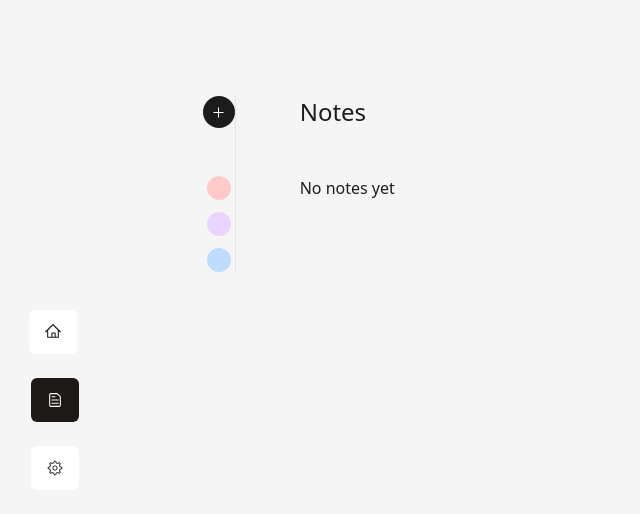
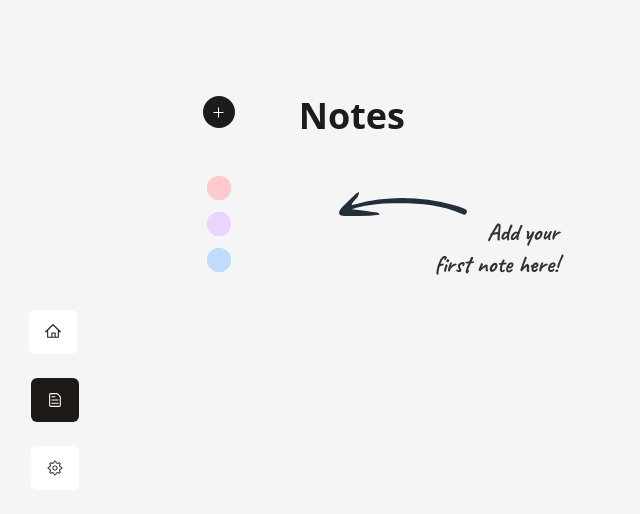
Before and after one commit to kaczmarekdaniel/projecttracker, a React (Vite) app in the folder client/: page /notes in a window 1280 px wide. Shown: the top 514 px of the page, without its empty margins (0-640 px from the left). Built offline with nearby package versions, Linux system fonts and the light colour scheme.

Commit message:
wip(add-note): fixed expand animation, added improvements to the ui and "no items" state

```diff
--- a/client/src/index.css
+++ b/client/src/index.css
@@ -1,10 +1,12 @@
+@import url('https://fonts.googleapis.com/css2?family=Caveat:wght@400..700&display=swap');
+
 @tailwind base;
 @tailwind components;
 @tailwind utilities;
 
 @layer base {
     :root {
-      --background:0, 0%, 96%, 1;
+        --background: 0, 0%, 96%, 1;
         --foreground: 0, 0%, 11%, 1;
         --offwhite: 8, 0%, 100%, 1;
 
@@ -74,4 +76,11 @@
     body {
         @apply bg-background text-foreground;
     }
+
+    .font-drawn {
+      font-family: "Caveat", cursive;
+      font-optical-sizing: auto;
+      font-weight: normal;
+      font-style: normal;
     }
+}
--- /dev/null
+++ b/client/src/modules/Notes/Example.module.css
@@ -0,0 +1,42 @@
+.gallery {
+  width: 100%;
+  margin: 0;
+  display: flex;
+  grid-template-columns: repeat(6, 1fr);
+  grid-template-rows: repeat(2, 1fr);
+  grid-gap: 1rem;
+  list-style: none;
+  padding: 6rem;
+}
+
+.item {
+  padding: 2rem;
+  background-color: #fff;
+  cursor: pointer;
+  will-change: transform;
+  @apply shadow-md shadow-purple-700 border border-gray-200 rounded-xl;
+
+  &:nth-child(1) {
+    grid-column: span 2;
+    grid-row: span 1;
+  }
+  &:nth-child(2) {
+    grid-column: span 4;
+    grid-row: span 1;
+  }
+  &:nth-child(3) {
+    grid-column: span 4;
+    grid-row: span 1;
+  }
+  &:nth-child(4) {
+    grid-column: span 2;
+    grid-row: span 1;
+  }
+}
+
+
+.modal {
+  flex: 1 1 auto;
+  z-index: 9999;
+  @apply relative overflow-hidden w-full h-full bg-white shadow-lg border border-gray-300 pointer-events-auto will-change-transform p-6 rounded-xl;
+}
--- a/client/src/modules/Notes/Notes.tsx
+++ b/client/src/modules/Notes/Notes.tsx
@@ -1,17 +1,24 @@
-import { useEffect, useState } from "react";
+import { useState, useEffect } from "react";
 import AddNote from "./components/AddNote";
-import { motion } from "framer-motion";
+import { AnimatePresence, motion, LayoutGroup } from "framer-motion";
 import Note from "./components/Note";
+import { ArrowLeftIcon } from "@radix-ui/react-icons";
+import drawnIcon from "../../assets/arrow-left.svg";
 
-type Note = {
+export type TNote = {
     id: string;
     title: string;
     color: string;
 };
 
 const Notes = () => {
-    const [notes, setNotes] = useState<Note[]>([]);
+    const [notes, setNotes] = useState<TNote[]>([]);
     const [showPlaceholder, setShowPlaceholder] = useState(false);
+    const [activeNote, setActiveNote] = useState<TNote | null>(null);
+
+    useEffect(() => {
+        console.log("notes", notes);
+    }, [notes]);
 
     const addNote = (title: string, color: string) => {
         setShowPlaceholder(true);
@@ -28,37 +35,95 @@ const Notes = () => {
         }, 400);
     };
 
-    useEffect(() => {
-        console.log(notes);
-    }, [notes]);
-
-
-
     return (
+        <LayoutGroup>
             <div className="h-full flex items-start gap-16 p-24">
                 <AddNote addNote={addNote} />
 
                 <div className="flex flex-col items-start gap-12 w-full h-auto">
-                <h1 className="text-2xl">Notes</h1>
+                    <h1 className="text-4xl font-bold">Notes</h1>
                     <div className="flex items-start justify-start flex-row flex-wrap gap-4 w-full h-full relative">
                         {showPlaceholder && (
                             <motion.div
                                 className="w-48 h-48 bg-foreground-muted rounded-md"
-                            initial={{ x: 120, y: 20,  width: "0px", marginRight: 60 }}
-                            animate={{ x: 0, y: 0,width: "222px", marginRight: 0 }}
-                            transition={{ type: 'just', duration: .2,  stiffness: 260 }}
+                                initial={{
+                                    x: 120,
+                                    y: 20,
+                                    width: "0px",
+                                    marginRight: 60,
+                                }}
+                                animate={{
+                                    x: 0,
+                                    y: 0,
+                                    width: "222px",
+                                    marginRight: 0,
+                                }}
+                                transition={{
+                                    type: "just",
+                                    duration: 0.2,
+                                    stiffness: 260,
+                                }}
                             />
                         )}
                         {notes.map((note) => (
-                          <Note key={note.id} note={note} />
+                            <Note
+                                key={note.id}
+                                note={note}
+                                onClick={setActiveNote}
+                                className={`${activeNote ? "opacity-0 " : ""}`}
+                            />
                         ))}
 
-                    {notes.length === 0 && (
-                        <p className="text-foreground-muted">No notes yet</p>
+                        <AnimatePresence>
+                            {activeNote && (
+                                <motion.div
+                                    layoutId={activeNote.id}
+                                    className={`${activeNote.color} rounded-lg w-full h-[60vh] p-6 absolute top-0 left-0 z-50 flex flex-col items-start justify-start gap-4`}
+                                    initial={{ opacity: 1 }}
+                                    transition={{
+                                        type: "spring",
+                                        stiffness: 260,
+                                        damping: 20,
+                                    }}
+                                >
+                                    <button onClick={() => setActiveNote(null)}>
+                                        <ArrowLeftIcon className="w-6 h-6" />
+                                    </button>
+
+                                    <motion.h2
+                                        className="text-black font-semibold text-2xl"
+                                        layout={false}
+                                        layoutId={`title-container-${activeNote.id}`}
+                                    >
+                                        New Note
+                                    </motion.h2>
+                                </motion.div>
+                            )}
+                        </AnimatePresence>
+
+                        {!showPlaceholder && notes.length === 0 && (
+                            <div className="ml-10 mt-2 opacity-90">
+                                <motion.div
+                                    className="absolute w-36 h-10 bg-background z-20"
+                                    animate={{ width: 0 }}
+                                    transition={{ duration: .3, delay: .3 }}
+                                />
+                                <img src={drawnIcon} className="w-32 z-10" />
+
+                                <motion.p
+                                    className="font-drawn text-foreground-muted ml-24 mt-0 font-bold text-2xl text-right"
+                                    initial={{opacity: 0}}
+                                    animate={{opacity: 1}}
+                                    transition={{ duration: .4 }}
+                                    >
+                                    Add your <br /> first note here!
+                                </motion.p>
+                            </div>
                         )}
                     </div>
                 </div>
             </div>
+        </LayoutGroup>
     );
 };
 
--- a/client/src/modules/Notes/components/AddNote.tsx
+++ b/client/src/modules/Notes/components/AddNote.tsx
@@ -4,11 +4,13 @@ import { motion } from "framer-motion";
 import { Point } from "../types";
 import { useProjectileMotion } from "../hooks/useProjectileMotion";
 import { AddNoteBtn } from "../types";
+import AddNoteItemWrapper from "./AddNoteItemWrapper";
 
 type ClickAnimationComponentProps = {
     children: React.ReactNode;
     addNote: () => void;
-    endPoint: Point; // End point is now configurable
+    endPoint: Point;
+    className: string;
 };
 
 function ClickAnimationComponent({
@@ -21,12 +23,7 @@ function ClickAnimationComponent({
     const peak: Point = { x: 100, y: -70 }; // Adjust as needed
     const end: Point = endPoint; // Set the same end point for all
 
-    const [controls, startAnimation] = useProjectileMotion(
-        start,
-        peak,
-        end,
-        0.5
-    );
+    const [controls, startAnimation] = useProjectileMotion(start, peak, end);
 
     return (
         <motion.div
@@ -51,44 +48,51 @@ type AddNoteProps = {
 const AddNote: React.FC<AddNoteProps> = ({ addNote }) => {
     const initialDots: AddNoteBtn[] = [
         {
-            x: 118,
-            y: 10,
+            x: 125,
+            y: 12,
             color: "bg-red-200",
         },
         {
-            x: 118,
-            y: -35,
+            x: 125,
+            y: -22,
             color: "bg-purple-200",
         },
         {
-            x: 118,
-            y: -60,
+            x: 125,
+            y: -68,
             color: "bg-blue-200",
         },
-
     ];
-    const [dots, setDots] = React.useState<AddNoteBtn[]>(initialDots);
-
-    const moveDotToTheTop = (dot: AddNoteBtn) => {
-        setDots((prevDots) => [dot, ...prevDots]);
-    };
+    const [dots] = React.useState<AddNoteBtn[]>(initialDots);
+    const [isOpen, setIsOpen] = React.useState(true);
 
     return (
-        <aside className="col-span-1 row-span-8 flex flex-col items-center justify-start gap-12 border-r border-solid border-foreground-muted">
-            <button className="rounded-full w-8 h-8 flex items-center justify-center bg-foreground">
+        <aside className="col-span-1 row-span-8 flex flex-col items-center justify-start gap-12 border-solid border-foreground-muted">
+            <button
+                onClick={() => setIsOpen(!isOpen)}
+                className="rounded-full w-8 h-8 flex items-center justify-center bg-foreground"
+            >
                 <PlusIcon className="text-white" />
             </button>
+            {isOpen && (
                 <ul className="flex items-center justify-center flex-col gap-3 relative">
                     {dots.map((dot, index) => (
-                    <li key={index}>
+                        <AddNoteItemWrapper
+                            key={index}
+                            color={dot.color}
+                            delay={index * 0.3}
+                        >
                             <ClickAnimationComponent
                                 addNote={() => addNote("New Note", dot.color)}
                                 endPoint={dot}
-                            className={`w-6 h-6 ${dot.color} rounded-full`}
-                        />
-                    </li>
+                                className={`group w-6 h-6 ${dot.color} rounded-full flex items-center justify-center`}
+                            >
+                                <PlusIcon className="rounded-full w-3 h-3 text-white opacity-0 group-hover:opacity-100 transition-opacity duration-300" />
+                            </ClickAnimationComponent>
+                        </AddNoteItemWrapper>
                     ))}
                 </ul>
+            )}
         </aside>
     );
 };
--- /dev/null
+++ b/client/src/modules/Notes/components/AddNoteItemWrapper.tsx
@@ -0,0 +1,54 @@
+import { useAnimation, motion } from "framer-motion";
+import { useEffect } from "react";
+
+type Props = {
+    color: string;
+    children?: React.ReactNode;
+    delay: number;
+};
+
+const AddNoteItemWrapper: React.FC<Props> = ({ delay, color, children }) => {
+    const click = useAnimation();
+
+    useEffect(() => {
+        triggerLoadAnimation();
+    }, []);
+
+    const triggerLoadAnimation = () => {
+        console.log("animation triggered");
+        click.start({
+            y: [-36, 8, 0],
+            display: ["none", "block"],
+            transition: {
+                duration: 0.3,
+                delay: delay,
+                stiffness: 260,
+                damping: 20,
+                ease: "easeInOut",
+            },
+        });
+    };
+
+    const triggerClickAnimation = () => {
+        console.log("animation triggered");
+        click.start({
+            x: [0, -3, 0],
+            y: [0, 4, 0],
+            transition: {
+                duration: 0.3,
+            },
+        });
+    };
+
+    return (
+        <motion.li
+            className={`w-6 h-6 ${color} rounded-full cursor-pointer`}
+            onClick={triggerClickAnimation}
+            animate={click}
+        >
+            {children}
+        </motion.li>
+    );
+};
+
+export default AddNoteItemWrapper;
--- a/client/src/modules/Notes/components/Note.tsx
+++ b/client/src/modules/Notes/components/Note.tsx
@@ -1,66 +1,62 @@
-import { useEffect, useState } from "react";
+import { useEffect } from "react";
 import { motion, useAnimation } from "framer-motion";
+import { cn } from "@/lib/utils";
+import { TNote } from "../Notes";
+import { Pencil1Icon, SizeIcon } from "@radix-ui/react-icons";
 
-const Note = ({ note }) => {
-    const [isOpen, setIsOpen] = useState(false);
-    const controls = useAnimation(); // useAnimation hook to control the animation manually
+type NoteProps = {
+    note: {
+        id: string;
+        title: string;
+        color: string;
+    };
+    onClick: (id: TNote) => void;
+    className?: string;
+};
 
-    // Handle button click to toggle the isOpen state
-    const handleButtonClick = () => {
-        setIsOpen((prev) => !prev);
-    };
+const Note: React.FC<NoteProps> = ({ note, onClick, className }) => {
+    const controls = useAnimation();
 
-    // Mount animation when the component is mounted
     useEffect(() => {
         controls.start({
             opacity: 1,
             x: 0,
             y: 0,
             marginRight: 0,
-            transition: { duration: 0.3, type: "spring", stiffness: 260 },
+            transition: { duration: 0.4, type: "spring", stiffness: 180 },
         });
     }, [controls]);
-
-    // Expand and Close animation on state change
-    useEffect(() => {
-        if (isOpen) {
-            // Expand animation
-            controls.start({
-                width: "100%",
-                height: "60vh",
-                transition: {
-                    duration: 0.3,
-                    type: "spring",
-                },
-            });
-        } else {
-            controls.start({
-                width: "192px",
-                height: "192px",
-                transition: {
-                    duration: 0.3,
-                    type: "spring",
-                },
-            });
-        }
-    }, [isOpen, controls]);
 
     return (
         <motion.div
             key={note.id}
-            className={`${note.color} ${
-                isOpen ? " z-50 w-full h-[60vh]" : "relative w-48 h-48"
-            } rounded-md flex items-start justify-start flex-col`}
-            initial={{ x: 40, y: 10, marginRight: 30 }} // Initial animation state
-            animate={controls} // Hook the animate to the controls
+            className={cn(
+                `${note.color} w-48 h-48
+             rounded-md grid grid-cols-4 grid-rows-4 z-10 p-4 pt-6 pl-6`,
+                className
+            )}
+            initial={{ x: 30, y: 10, marginRight: 30 }}
+            animate={controls}
+            layoutId={note.id}
         >
-            <h3 className="text-black opacity-70 font-bold text-lg">
-                {note.title}
-            </h3>
+            <div className="col-span-full group row-span-1 ">
+                <motion.h3
+                    className="text-black font-semibold text-xl text-left cursor-pointer gap-2"
+                    layoutId={`title-container-${note.id}`}
+                >
+                    {note.title}
+                    <Pencil1Icon className="inline ml-2 opacity-0 transition-opacity duration-300 group-hover:opacity-80 w-5 h-5 text-black align-middle" />
+                </motion.h3>
+            </div>
 
-            <button onClick={handleButtonClick}>
-                {isOpen ? "Close" : "Open"}
-            </button>
+            <div className="row-start-4 col-start-4 col-span-1 row-span-1 flex items-center justify-center">
+                <button
+                    className="w-9 h-9 relative hover:w-10 hover:h-10 transition-all duration-300 bg-white/30 backdrop-blur-lg rounded-full flex items-center justify-center"
+                    onClick={() => onClick(note)}
+                >
+                    <SizeIcon className="w-5 h-5" />
+                </button>
+            </div>
         </motion.div>
     );
 };
--- a/client/src/modules/Notes/hooks/useProjectileMotion.tsx
+++ b/client/src/modules/Notes/hooks/useProjectileMotion.tsx
@@ -7,7 +7,6 @@ export const useProjectileMotion = (
     start: Point,
     peak: Point,
     end: Point,
-    duration = 2
 ): [AnimationControls, () => void] => {
     const controls = useAnimation();
 
--- a/client/src/modules/Notes/types.ts
+++ b/client/src/modules/Notes/types.ts
@@ -6,5 +6,5 @@ export type Point = {
 export type AddNoteBtn = {
     x: number;
     y: number;
-    color?: string;
+    color: string;
 };
```
Also changed, not shown: client/src/assets/arrow-left.svg (added). Lines whose indentation alone changed are shown as unchanged.
